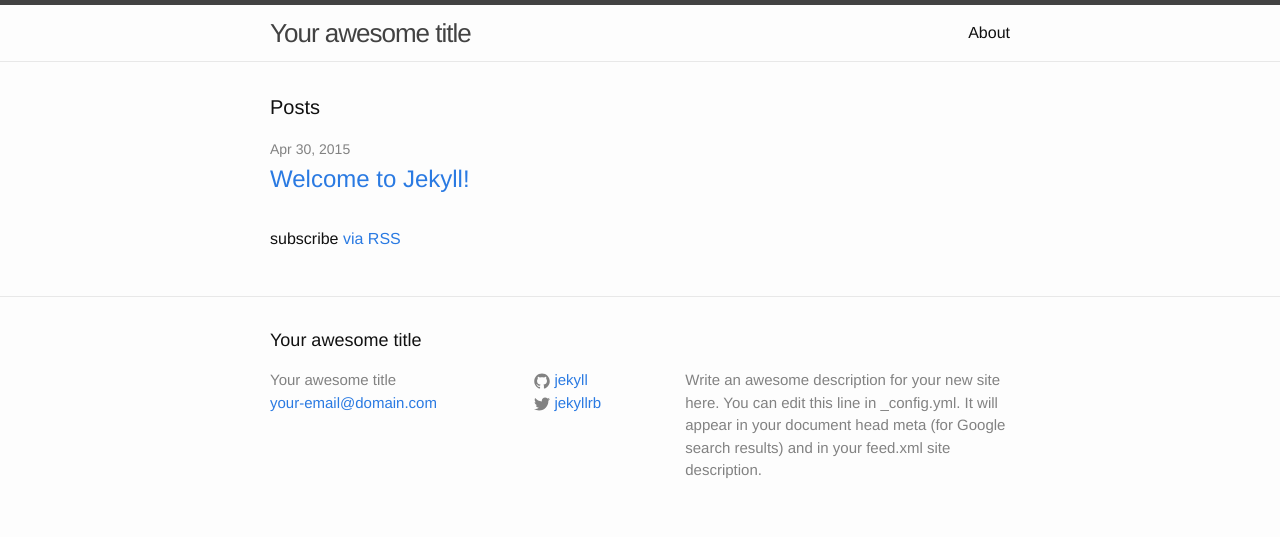
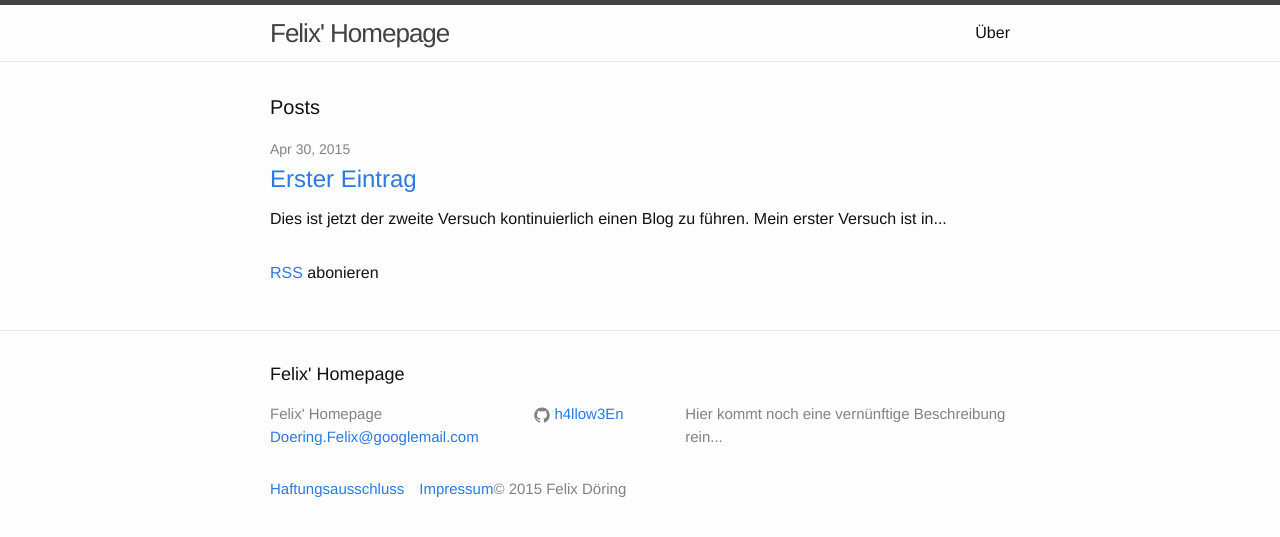
Before and after one commit to MarauderXtreme/felixdoering.com, a Jekyll site: the page built from index.html, in a window 1280 px wide. Shown: the top 537 px of the page. Built offline with Jekyll 4.4.1, drawn with Linux system fonts in a browser that asks for light colours; the list of posts is cut into pages by our own code.

Commit message:
working on site and first entry

```diff
--- a/_config.yml
+++ b/_config.yml
@@ -1,14 +1,40 @@
 # Site settings
-title: Your awesome title
-email: your-email@domain.com
+title: Felix' Homepage
+email: Doering.Felix@googlemail.com
 description: > # this means to ignore newlines until "baseurl:"
-  Write an awesome description for your new site here. You can edit this
-  line in _config.yml. It will appear in your document head meta (for
-  Google search results) and in your feed.xml site description.
+  Hier kommt noch eine vernünftige Beschreibung rein...
 baseurl: "" # the subpath of your site, e.g. /blog/
-url: "http://yourdomain.com" # the base hostname & protocol for your site
-twitter_username: jekyllrb
-github_username:  jekyll
+url: "http://felixdoering.de" # the base hostname & protocol for your site
+github_username:  h4llow3En
+quick_view_length: 100
+paginate: 5
 
 # Build settings
 markdown: kramdown
+kramdown:
+  input: GFM
+
+sass:
+  style: :compressed
+
+defaults:
+  -
+    scope:
+      path: ""
+      type: "posts"
+    values:
+      layout: "post"
+      category: blog
+  -
+    scope:
+      path: ""
+      type: "legal"
+    values:
+      layout: "default"
+
+collections:
+  projects:
+    output: true
+  legal:
+    output: true
+  quick_facts:
--- a/_includes/footer.html
+++ b/_includes/footer.html
@@ -49,7 +49,17 @@
         <p class="text">{{ site.description }}</p>
       </div>
     </div>
-
+    <div class="small footer-col-wrapper legal-section">
+      {% for legal in site.legal %}
+      <span class="footer-col"><a href="{{ legal.url | prepend: site.baseurl }}">{{ legal.title }}</a></span>
+      {% endfor %}
+      <div class="copyright">&copy; 2015 Felix Döring</div>
+    </div>
   </div>
 
+    <script type="text/javascript"
+      src="https://cdn.mathjax.org/mathjax/latest/MathJax.js?config=TeX-AMS-MML_HTMLorMML">
+    </script>
+
+
 </footer>
--- /dev/null
+++ b/_posts/2015-04-30-Erster-Versuch.md
@@ -0,0 +1,13 @@
+---
+layout: post
+title:  "Erster Eintrag"
+date:   2015-04-30 22:49:40
+categories: jekyll blog
+---
+Dies ist jetzt der zweite Versuch kontinuierlich einen Blog zu führen. Mein erster Versuch ist in sofern gescheitert, dass ich irgenwann nicht mehr wusste, was ich schreiben soll und dann geriet er in Vergessenheit.
+Als ich dann nach über einem halben Jahr bemerkt hatte, keinen einzigen Eintrag mehr erstellt zu haben, entschied ich mich dazu das Projekt vorerst einzustampfen.
+
+Neu ermutigt und angeregt durch [Justus](justus.science) habe ich mich jetzt doch wieder dazu entschieden, öffentliches Tagebuch zu führen. Diesmal mit Hilfe von [jekyll](http://jekyllrb.com). Drupal hat für mich zu viel Wartung gebraucht. Nicht nur das, bis man wieder alles so weit eingerichtet hat, vergeht Zeit, die ich nicht dafür aufbringen will. Es gäbe ja auch noch die Möglichkeit Wordpress zu nutzen, doch auch das ist nicht unbedingt das Gelbe vom Ei...
+
+Alles in allem habe ich jetzt eine relativ einfache Möglichkeit, meinen Blog zu führen, hoffentlich bleibt meine Motivation aufrecht!
+So nach und nach werde ich auch noch andere Seiten hinzufügen, wie zum Beispiel meine Projekte auf [GitHub](https://github.com/h4llow3En) oder den Photoblog Namens [momendlos](https://momendlos.de) den ich ebenfalls betreibe.
--- a/index.html
+++ b/index.html
@@ -8,16 +8,24 @@ layout: default
 
   <ul class="post-list">
     {% for post in site.posts %}
-      <li>
+    <li>
         <span class="post-meta">{{ post.date | date: "%b %-d, %Y" }}</span>
 
-        <h2>
+        <h2 style="margin-bottom: 10px">
           <a class="post-link" href="{{ post.url | prepend: site.baseurl }}">{{ post.title }}</a>
         </h2>
+        {% if post.description %}
+          {% assign desc = post.description %}
+        {% else %}
+          {% assign desc = post.excerpt | remove: '<p>' | remove: '</p>' %}
+        {% endif %}
+          <p class="small light-font">
+            {{ desc | strip_html | truncate: site.quick_view_length, '...' }}
+          </p>
       </li>
     {% endfor %}
   </ul>
 
-  <p class="rss-subscribe">subscribe <a href="{{ "/feed.xml" | prepend: site.baseurl }}">via RSS</a></p>
+  <p class="rss-subscribe"><a href="{{ "/feed.xml" | prepend: site.baseurl }}">RSS</a> abonieren</p>
 
 </div>
```
Also changed, not shown: _legal/haftungsausschluss.md (added, +17 -0 lines), _legal/impressum.md (added, +10 -0 lines), about.md (+2 -6 lines), _posts/.2015-04-30-welcome-to-jekyll.markdown (renamed from _posts/2015-04-30-welcome-to-jekyll.markdown).
